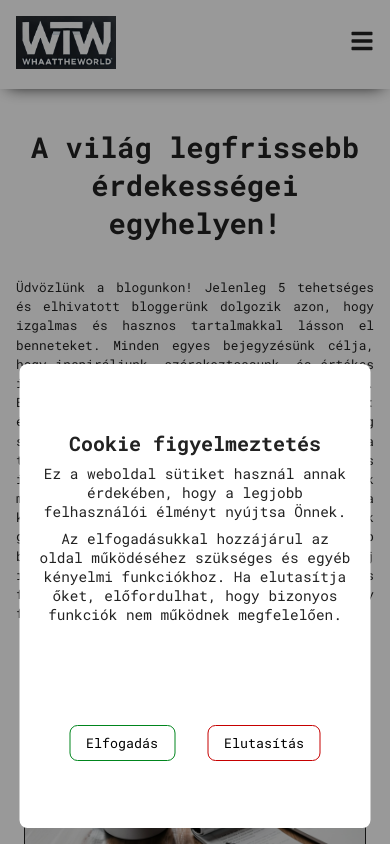
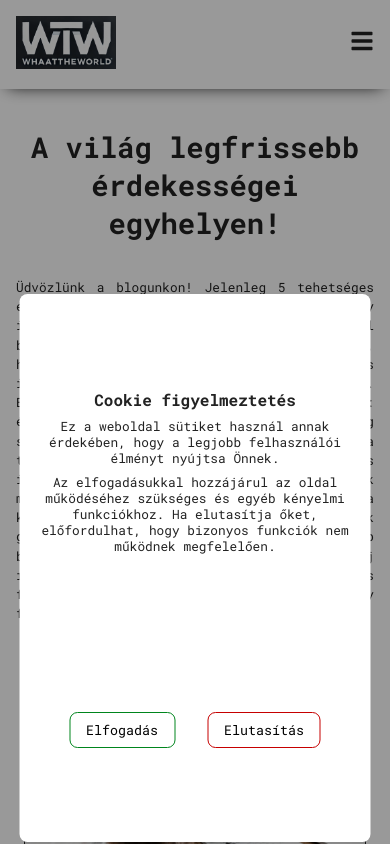
Before and after one commit to istvan911/react_vite_blog_proj, a React (Vite) app: page / in a window 390 px wide. Shown: the top 844 px of the page. Built offline with nearby package versions, Linux system fonts and the light colour scheme.

Commit message:
2025_03_03_1

```diff
--- a/src/App.css
+++ b/src/App.css
@@ -191,10 +191,10 @@ h1,h2,h3,p{
         transition: transform 0.2s;
       }
 
-      .card:hover {
+      /*.card:hover {
         transform: scale(1.1);
         cursor:pointer;
-      }
+      }*/
 
       .card-image {
         height: 16.5rem;
@@ -469,7 +469,7 @@ h1,h2,h3,p{
   text-align: center;
   padding: 1rem 0;
   flex-direction: column;
-  box-shadow: 0 .3rem 1rem -.5rem var(--shadow-color);
+  box-shadow: 0 .3rem 1rem -.5rem var(--shadow-color) !important;
   background: var(--primary-bg-color); /* Háttérszín biztosítása a láthatóság miatt */
 }
 
@@ -811,27 +811,28 @@ h1,h2,h3,p{
 @media (max-width: 768px) {
 
   .cookie-banner{
-    bottom: 1rem;
+    bottom: .1rem;
     width: 90%;
     justify-content: space-around;
     flex-direction: column;
-    height: 55%;
+    height: 65%;
   }
 
   .cookie-banner p{
-    font-size: .9rem;
+    font-size: .8rem;
   }
   .cookie-buttons{
     flex-direction: row;
     gap: 2rem;
   }
   .cookie-banner h1{
-    font-size: 1.25rem;
+    font-size: 1rem;
   }
   .cookie-left{
     padding-right: 0;
   }
   .cookie-banner p{
+    font-size: .8rem;
     text-align: center;
   }
 }
--- a/src/components/Card.jsx
+++ b/src/components/Card.jsx
@@ -52,8 +52,10 @@ export default function Card({ id }) {
         <p className="card-text">{truncateText(postContent, 180)}</p>
       </div>
       <div className="btn-space">
-          {/*<p className="card-date">{post.createdAt}</p>*/}
-          {<button className='btn-card-show-more'>Megtekint</button>  }
+          {//<p className="card-date">{post.createdAt}</p>
+          }
+          {<button className='btn-card-show-more'>Megtekint</button>
+          }
         </div>
 
     </div>
--- a/src/components/Header.jsx
+++ b/src/components/Header.jsx
@@ -66,7 +66,7 @@ export default function Header() {
         <ul className={`nav-menu ${menuOpen ? 'open' : ''}`}>
           <li><ThemeToggle /></li>
           {loggedIn && <li><Link to={'/myposts/1'}>Profilom</Link></li>}
-          {loggedIn && <li><Link to={'/create'}>Poszt létrehozása</Link></li>}
+          {/*loggedIn && <li><Link to={'/create'}>Poszt létrehozása</Link></li>*/}
           <li><Link to={'/authors'}>Szerzők</Link></li>
           {loggedIn ? (
             <li><Link to={'/'} onClick={handleLogout}>Kijelentkezés</Link></li>
```
